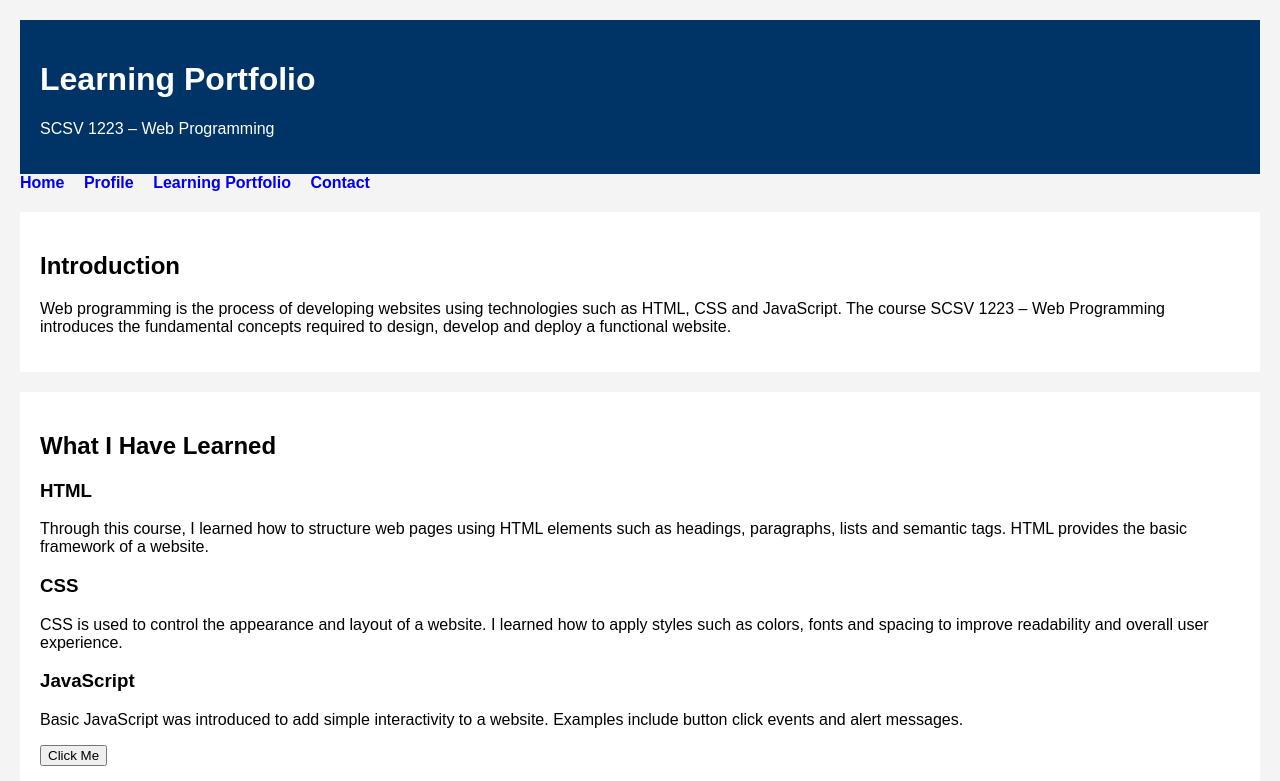
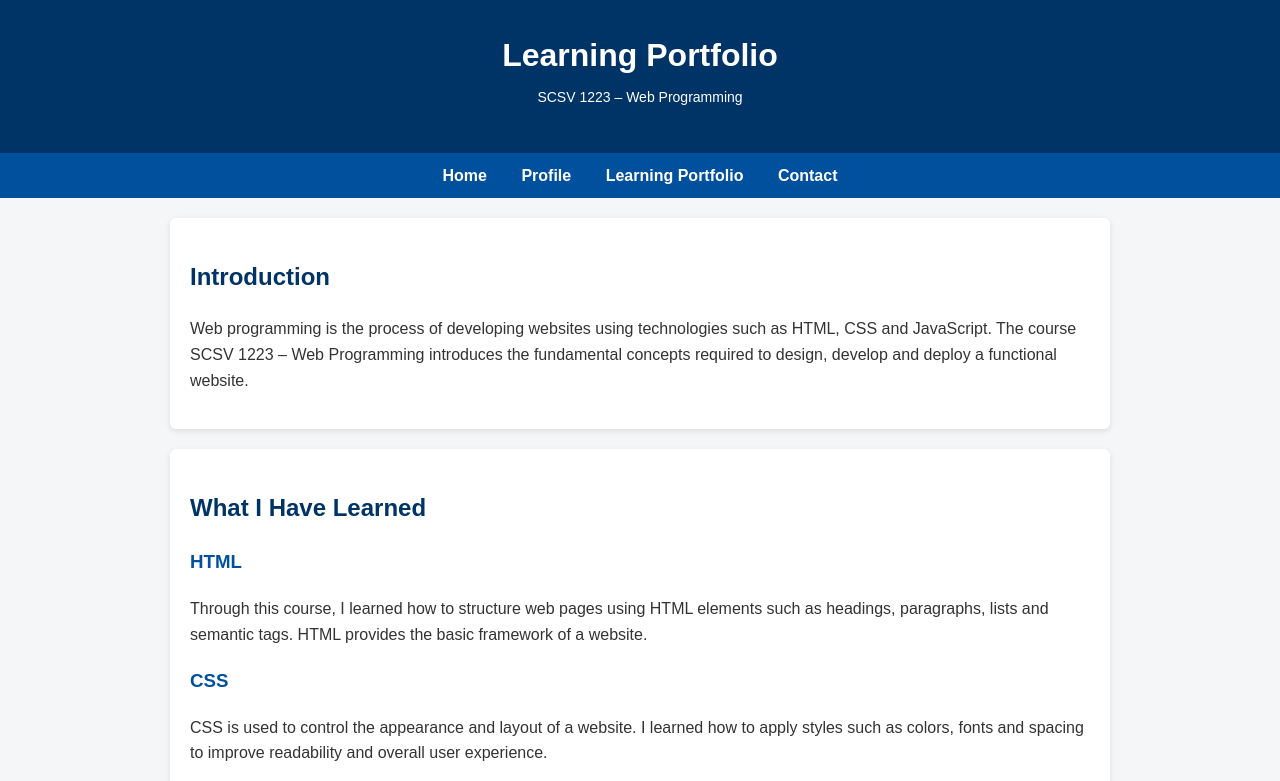
Before and after one commit to jemery-web/scsv1223-portfolio, a plain HTML site: page portfolio.html in a window 1280 px wide. Shown: the top 781 px of the page. Drawn offline with Linux system fonts and the light colour scheme.

Commit message:
Improve website styling with professional CSS

```diff
--- a/css/style.css
+++ b/css/style.css
@@ -1,28 +1,92 @@
+/* General */
 body {
-    font-family: Arial, sans-serif;
-    margin: 20px;
-    background-color: #f4f4f4;
+    font-family: Arial, Helvetica, sans-serif;
+    margin: 0;
+    padding: 0;
+    background-color: #f4f6f8;
+    color: #333;
+    line-height: 1.6;
 }
 
+/* Header */
 header {
-    background: #003366;
-    color: white;
-    padding: 20px;
+    background-color: #003366;
+    color: #ffffff;
+    padding: 30px 20px;
+    text-align: center;
+}
+
+header h1 {
+    margin: 0;
+}
+
+header p {
+    margin-top: 5px;
+    font-size: 14px;
+}
+
+/* Navigation */
+nav {
+    background-color: #00509e;
+    padding: 10px;
+    text-align: center;
 }
 
 nav a {
-    margin-right: 15px;
+    color: #ffffff;
     text-decoration: none;
+    margin: 0 15px;
     font-weight: bold;
 }
 
-section {
-    background: white;
-    padding: 20px;
-    margin-top: 20px;
+nav a:hover {
+    text-decoration: underline;
 }
 
+/* Main Content */
+section {
+    background-color: #ffffff;
+    margin: 20px auto;
+    padding: 20px;
+    max-width: 900px;
+    border-radius: 6px;
+    box-shadow: 0 2px 6px rgba(0,0,0,0.1);
+}
+
+section h2 {
+    color: #003366;
+}
+
+section h3 {
+    color: #00509e;
+}
+
+/* Button */
+button {
+    background-color: #003366;
+    color: #ffffff;
+    border: none;
+    padding: 10px 18px;
+    margin-top: 10px;
+    border-radius: 4px;
+    cursor: pointer;
+}
+
+button:hover {
+    background-color: #00509e;
+}
+
+/* Footer */
 footer {
+    background-color: #003366;
+    color: #ffffff;
+    text-align: center;
+    padding: 15px;
     margin-top: 30px;
-    text-align: center;
+    font-size: 14px;
 }
+
+/* Links */
+a {
+    color: #003366;
+}
```
